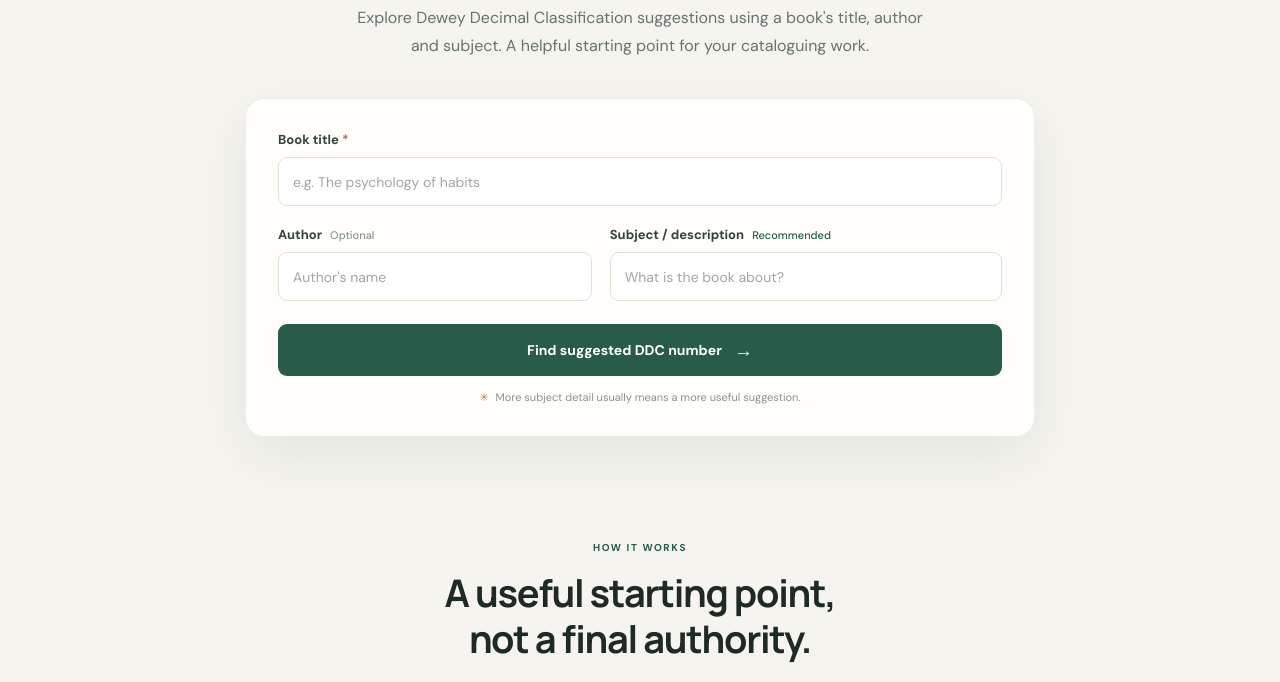
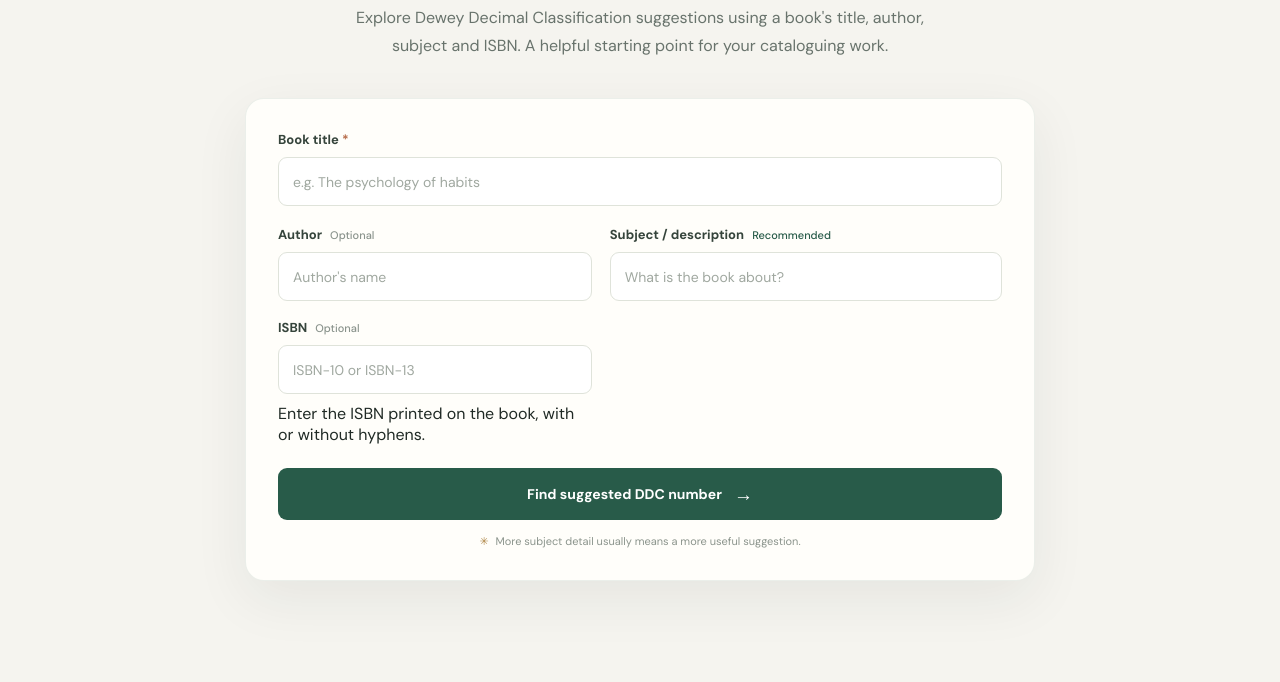
Before and after one commit to melvinvarghese/ddc-number-checker, a plain HTML site: page index.html in a window 1280 px wide. Shown: the part 366-1048 px from the top of the page. Drawn offline with Linux system fonts and the light colour scheme.

Commit message:
Add ISBN input to book search

```diff
--- a/index.html
+++ b/index.html
@@ -26,7 +26,7 @@
       <section class="hero" aria-labelledby="page-title">
         <div class="eyebrow"><span class="eyebrow-dot"></span> A librarian's classification companion</div>
         <h1 id="page-title">Find a possible place<br>for <em>every book.</em></h1>
-        <p class="hero-copy">Explore Dewey Decimal Classification suggestions using a book's title, author and subject. A helpful starting point for your cataloguing work.</p>
+        <p class="hero-copy">Explore Dewey Decimal Classification suggestions using a book's title, author, subject and ISBN. A helpful starting point for your cataloguing work.</p>
       </section>
 
       <section class="search-card" aria-label="Book details">
@@ -43,6 +43,11 @@
             <div class="field">
               <label for="book-subject">Subject / description <span class="recommended">Recommended</span></label>
               <input id="book-subject" name="subject" type="text" placeholder="What is the book about?" maxlength="300">
+            </div>
+            <div class="field">
+              <label for="book-isbn">ISBN <span class="optional">Optional</span></label>
+              <input id="book-isbn" name="isbn" type="text" inputmode="numeric" autocomplete="off" placeholder="ISBN-10 or ISBN-13" maxlength="17" aria-describedby="isbn-help">
+              <span class="field-hint" id="isbn-help">Enter the ISBN printed on the book, with or without hyphens.</span>
             </div>
           </div>
           <button class="submit-button" type="submit">
```
